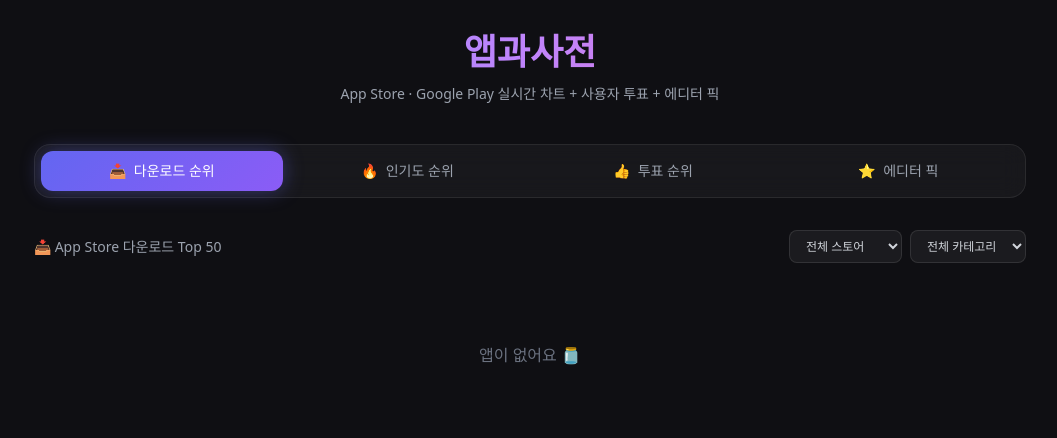
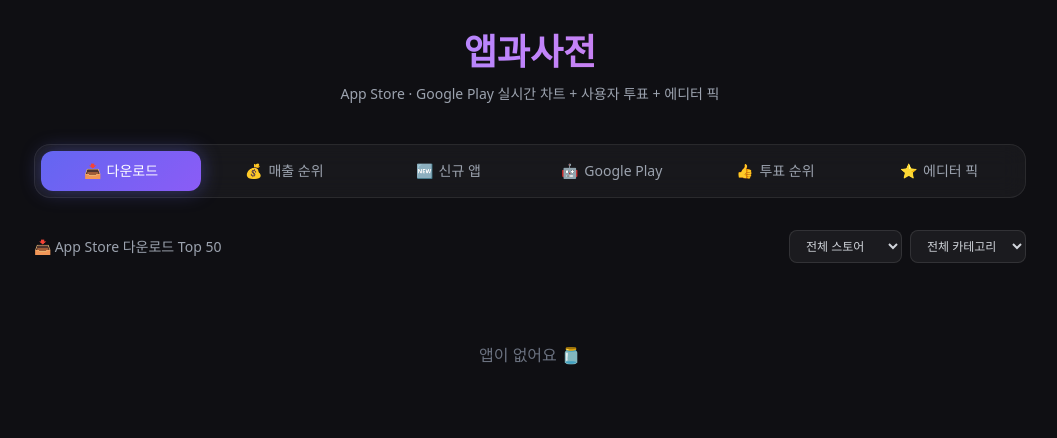
Before and after one commit to roganida/apppedia, a Flask app: page / in a window 1280 px wide. Shown: the part 65-503 px from the top of the page, without its empty margins (110-1167 px from the left). Run offline with Flask 3, Linux system fonts and the light colour scheme; data that the repository does not hold is empty; some libraries are stand-ins or nearby versions.

Commit message:
탭 6개로 개편: 다운로드/매출/신규/구글플레이/투표/에디터픽

```diff
--- a/app.py
+++ b/app.py
@@ -1,7 +1,6 @@
 from flask import Flask, render_template, jsonify, request
 from flask_cors import CORS
 import requests
-import json
 import sqlite3
 import os
 from datetime import datetime
@@ -11,7 +10,6 @@ CORS(app)
 
 DB_PATH = os.path.join(os.path.dirname(__file__), "appranking.db")
 
-# ── DB 초기화 ──────────────────────────────────────────
 def init_db():
     con = sqlite3.connect(DB_PATH)
     cur = con.cursor()
@@ -38,9 +36,8 @@ def init_db():
 
 init_db()
 
-# ── App Store RSS (상위 100개) ─────────────────────────
-def fetch_appstore(limit=50):
-    url = f"https://itunes.apple.com/kr/rss/topfreeapplications/limit={limit}/json"
+def fetch_apple_rss(feed, limit=50, store="appstore", id_prefix=""):
+    url = f"https://itunes.apple.com/kr/rss/{feed}/limit={limit}/json"
     try:
         r = requests.get(url, timeout=8)
         data = r.json()
@@ -48,49 +45,52 @@ def fetch_appstore(limit=50):
         apps = []
         for i, e in enumerate(entries):
             apps.append({
-                "app_id":    e["id"]["attributes"]["im:id"],
+                "app_id":    id_prefix + e["id"]["attributes"]["im:id"],
                 "name":      e["im:name"]["label"],
                 "icon":      e["im:image"][-1]["label"],
                 "developer": e.get("im:artist", {}).get("label", ""),
                 "category":  e.get("category", {}).get("attributes", {}).get("label", ""),
-                "store":     "appstore",
+                "store":     store,
                 "url":       e["id"]["label"],
                 "rank":      i + 1,
-                "genre":     e.get("category", {}).get("attributes", {}).get("label", ""),
             })
         return apps
     except Exception as ex:
-        print(f"AppStore fetch error: {ex}")
+        print(f"Apple RSS fetch error ({feed}): {ex}")
         return []
 
-# ── Google Play (공개 RSS / 대체 방식) ────────────────
-def fetch_googleplay(limit=50):
+def fetch_googleplay_popular(limit=50):
+    keywords = ["카카오", "네이버", "쿠팡", "배달의민족", "유튜브", "인스타그램",
+                "틱톡", "당근마켓", "토스", "카카오페이", "무신사", "올리브영",
+                "넷플릭스", "스포티파이", "라인", "밴드", "네이버지도", "카카오맵"]
     try:
-        r = requests.get(
-            f"https://itunes.apple.com/kr/rss/topgrossingapplications/limit={limit}/json",
-            timeout=8
-        )
-        data = r.json()
-        entries = data["feed"]["entry"]
+        from google_play_scraper import search
+        seen = set()
         apps = []
-        for i, e in enumerate(entries):
-            apps.append({
-                "app_id":    "gp_" + e["id"]["attributes"]["im:id"],
-                "name":      e["im:name"]["label"],
-                "icon":      e["im:image"][-1]["label"],
-                "developer": e.get("im:artist", {}).get("label", ""),
-                "category":  e.get("category", {}).get("attributes", {}).get("label", ""),
-                "store":     "googleplay",
-                "url":       e["id"]["label"],
-                "rank":      i + 1,
-                "genre":     e.get("category", {}).get("attributes", {}).get("label", ""),
-            })
-        return apps
+        for kw in keywords:
+            if len(apps) >= limit:
+                break
+            results = search(kw, lang="ko", country="kr", n_hits=5)
+            for r in results:
+                if not r.get("appId") or not r.get("title"):
+                    continue
+                if r["appId"] not in seen:
+                    seen.add(r["appId"])
+                    apps.append({
+                        "app_id":    "gp_" + r["appId"],
+                        "name":      r["title"],
+                        "icon":      r.get("icon") or "",
+                        "developer": r.get("developer") or "",
+                        "category":  r.get("genre") or "",
+                        "store":     "googleplay",
+                        "url":       f"https://play.google.com/store/apps/details?id={r['appId']}",
+                        "rank":      len(apps) + 1,
+                    })
+        return apps[:limit]
     except Exception as ex:
-        print(f"GooglePlay fetch error: {ex}")
+        print(f"Google Play fetch error: {ex}")
         return []
 
-# ── 투표 수 조회 ──────────────────────────────────────
 def get_votes(app_ids):
     if not app_ids:
         return {}
@@ -102,7 +102,6 @@ def get_votes(app_ids):
     con.close()
     return result
 
-# ── 큐레이션 목록 ─────────────────────────────────────
 def get_curated():
     con = sqlite3.connect(DB_PATH)
     cur = con.cursor()
@@ -112,47 +111,42 @@ def get_curated():
     return [{"app_id": r[0], "name": r[1], "icon": r[2], "developer": r[3],
              "category": r[4], "store": r[5], "url": r[6], "added_at": r[7]} for r in rows]
 
-# ── 라우트 ────────────────────────────────────────────
+def attach_votes(apps):
+    ids = [a["app_id"] for a in apps]
+    votes = get_votes(ids)
+    for a in apps:
+        a["votes"] = votes.get(a["app_id"], 0)
+    return apps
+
 @app.route("/")
 def index():
     return render_template("index.html")
 
 @app.route("/api/rankings")
 def rankings():
-    tab = request.args.get("tab", "downloads")  # downloads | popularity | votes | curated
+    tab = request.args.get("tab", "downloads")
 
     if tab == "downloads":
-        apps = fetch_appstore(50)
-        ids = [a["app_id"] for a in apps]
-        votes = get_votes(ids)
-        for a in apps:
-            a["votes"] = votes.get(a["app_id"], 0)
-        return jsonify(apps)
-
-    elif tab == "popularity":
-        apps = fetch_googleplay(50)
-        ids = [a["app_id"] for a in apps]
-        votes = get_votes(ids)
-        for a in apps:
-            a["votes"] = votes.get(a["app_id"], 0)
-        return jsonify(apps)
-
+        apps = fetch_apple_rss("topfreeapplications", 50)
+    elif tab == "revenue":
+        apps = fetch_apple_rss("topgrossingapplications", 50)
+    elif tab == "new":
+        apps = fetch_apple_rss("newfreeapplications", 50)
+    elif tab == "googleplay":
+        apps = fetch_googleplay_popular(50)
     elif tab == "votes":
-        appstore = fetch_appstore(50)
-        googleplay = fetch_googleplay(50)
-        all_apps = appstore + googleplay
-        ids = [a["app_id"] for a in all_apps]
-        votes = get_votes(ids)
-        for a in all_apps:
-            a["votes"] = votes.get(a["app_id"], 0)
-        all_apps.sort(key=lambda x: x["votes"], reverse=True)
-        # 투표 0인 앱은 원래 순위 유지
-        return jsonify(all_apps[:50])
-
+        appstore = fetch_apple_rss("topfreeapplications", 50)
+        gplay = fetch_googleplay_popular(30)
+        apps = appstore + gplay
+        attach_votes(apps)
+        apps.sort(key=lambda x: x["votes"], reverse=True)
+        return jsonify(apps[:50])
     elif tab == "curated":
         return jsonify(get_curated())
+    else:
+        return jsonify([])
 
-    return jsonify([])
+    return jsonify(attach_votes(apps))
 
 @app.route("/api/vote", methods=["POST"])
 def vote():
--- a/requirements.txt
+++ b/requirements.txt
@@ -2,3 +2,4 @@ flask
 flask-cors
 requests
 gunicorn
+google-play-scraper
--- a/templates/index.html
+++ b/templates/index.html
@@ -93,22 +93,30 @@
     </div>
 
     <!-- Tabs -->
-    <div class="glass rounded-2xl p-1.5 flex gap-1 mb-8 text-sm font-medium">
+    <div class="glass rounded-2xl p-1.5 grid grid-cols-3 sm:grid-cols-6 gap-1 mb-8 text-sm font-medium">
       <button onclick="switchTab('downloads')" id="tab-downloads"
-        class="tab-active flex-1 py-2.5 px-3 rounded-xl flex items-center justify-center gap-2 transition-all">
-        <span>📥</span><span class="hidden sm:inline">다운로드 순위</span><span class="sm:hidden">다운로드</span>
+        class="tab-active py-2.5 px-2 rounded-xl flex items-center justify-center gap-1.5 transition-all">
+        <span>📥</span><span class="hidden sm:inline">다운로드</span><span class="sm:hidden text-xs">다운로드</span>
       </button>
-      <button onclick="switchTab('popularity')" id="tab-popularity"
-        class="tab-inactive flex-1 py-2.5 px-3 rounded-xl flex items-center justify-center gap-2 transition-all">
-        <span>🔥</span><span class="hidden sm:inline">인기도 순위</span><span class="sm:hidden">인기도</span>
+      <button onclick="switchTab('revenue')" id="tab-revenue"
+        class="tab-inactive py-2.5 px-2 rounded-xl flex items-center justify-center gap-1.5 transition-all">
+        <span>💰</span><span class="hidden sm:inline">매출 순위</span><span class="sm:hidden text-xs">매출</span>
+      </button>
+      <button onclick="switchTab('new')" id="tab-new"
+        class="tab-inactive py-2.5 px-2 rounded-xl flex items-center justify-center gap-1.5 transition-all">
+        <span>🆕</span><span class="hidden sm:inline">신규 앱</span><span class="sm:hidden text-xs">신규</span>
+      </button>
+      <button onclick="switchTab('googleplay')" id="tab-googleplay"
+        class="tab-inactive py-2.5 px-2 rounded-xl flex items-center justify-center gap-1.5 transition-all">
+        <span>🤖</span><span class="hidden sm:inline">Google Play</span><span class="sm:hidden text-xs">플레이</span>
       </button>
       <button onclick="switchTab('votes')" id="tab-votes"
-        class="tab-inactive flex-1 py-2.5 px-3 rounded-xl flex items-center justify-center gap-2 transition-all">
-        <span>👍</span><span class="hidden sm:inline">투표 순위</span><span class="sm:hidden">투표</span>
+        class="tab-inactive py-2.5 px-2 rounded-xl flex items-center justify-center gap-1.5 transition-all">
+        <span>👍</span><span class="hidden sm:inline">투표 순위</span><span class="sm:hidden text-xs">투표</span>
       </button>
       <button onclick="switchTab('curated')" id="tab-curated"
-        class="tab-inactive flex-1 py-2.5 px-3 rounded-xl flex items-center justify-center gap-2 transition-all">
-        <span>⭐</span><span class="hidden sm:inline">에디터 픽</span><span class="sm:hidden">에디터</span>
+        class="tab-inactive py-2.5 px-2 rounded-xl flex items-center justify-center gap-1.5 transition-all">
+        <span>⭐</span><span class="hidden sm:inline">에디터 픽</span><span class="sm:hidden text-xs">에디터</span>
       </button>
     </div>
 
@@ -144,21 +152,24 @@
     let votedSet = new Set(JSON.parse(localStorage.getItem('voted') || '[]'));
 
     const tabLabels = {
-      downloads:  '📥 App Store 다운로드 Top 50',
-      popularity: '🔥 인기도 기반 Top 50',
-      votes:      '👍 사용자 투표 Top 50',
-      curated:    '⭐ 에디터 픽',
+      downloads:   '📥 App Store 다운로드 Top 50',
+      revenue:     '💰 App Store 매출 Top 50',
+      new:         '🆕 App Store 신규 앱 Top 50',
+      googleplay:  '🤖 Google Play 인기 앱',
+      votes:       '👍 사용자 투표 Top 50',
+      curated:     '⭐ 에디터 픽',
     };
 
     function switchTab(tab) {
       currentTab = tab;
-      ['downloads','popularity','votes','curated'].forEach(t => {
+      ['downloads','revenue','new','googleplay','votes','curated'].forEach(t => {
         const el = document.getElementById('tab-' + t);
         el.className = el.className.replace(/tab-active|tab-inactive/g, '').trim();
         el.classList.add(t === tab ? 'tab-active' : 'tab-inactive');
       });
-      document.getElementById('store-filter').style.display = tab === 'curated' ? 'none' : '';
-      document.getElementById('category-filter').style.display = tab === 'curated' ? 'none' : '';
+      const hideFilter = tab === 'curated' || tab === 'googleplay';
+      document.getElementById('store-filter').style.display = hideFilter ? 'none' : '';
+      document.getElementById('category-filter').style.display = hideFilter ? 'none' : '';
       loadApps();
     }
 
```
